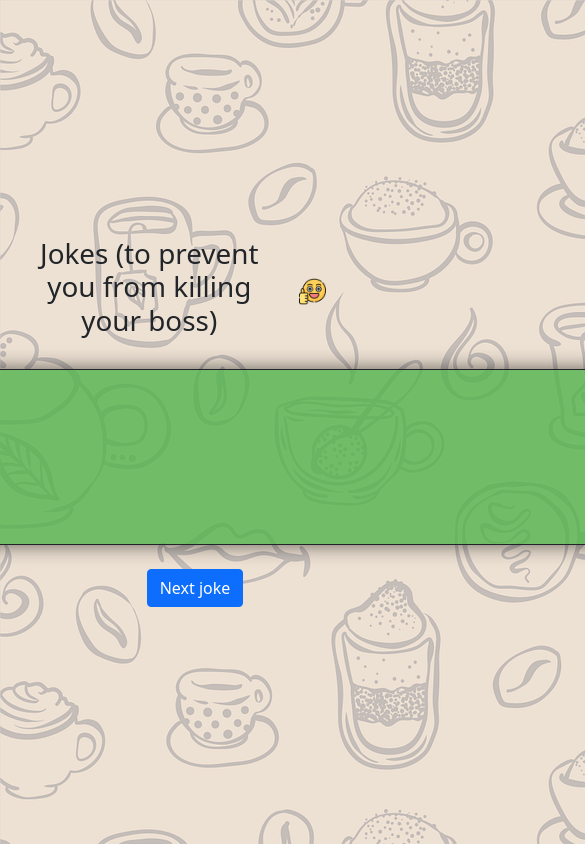
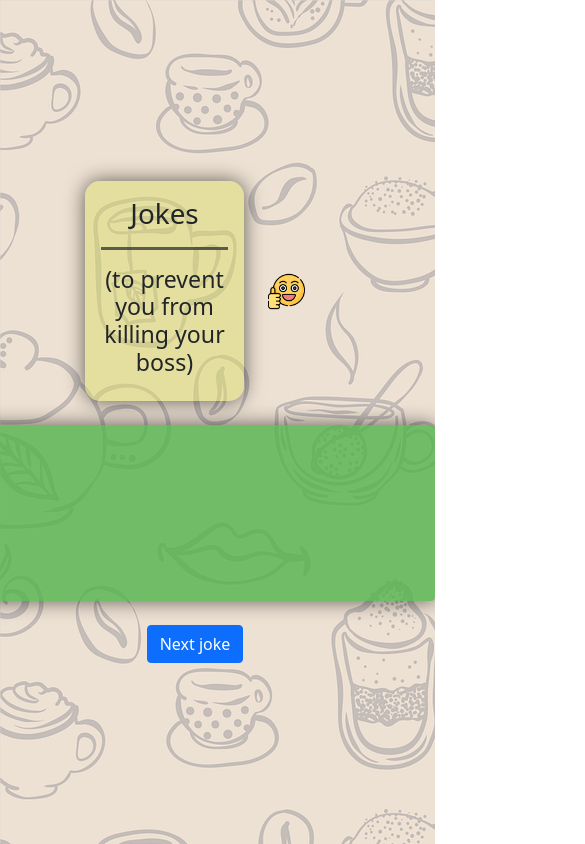
Before and after one commit to martinfrangul/acudits-generator, a website: page index.html in a window 390 px wide. Shown: the top 844 px of the page, 585 px wide, since content can reach past the window. Drawn offline with nearby package versions, Linux system fonts and the light colour scheme; no server answers.

Commit message:
Agregado responsive

```diff
--- a/index.html
+++ b/index.html
@@ -17,24 +17,25 @@
       class="container-fluid h-100 d-flex flex-column align-items-center justify-content-center"
     >
       <div class="row mx-auto d-flex flex-row align-items-center justify-content-center">
-        <div class="col-9 d-flex justify-content-end">
-          <div class="text-center">
-            <h1>Jokes (to prevent you from killing your boss)</h1>
+        <div class="col-md-5 col-lg-8 col-6 d-flex justify-content-end">
+          <div class="joke-title-container text-center p-3">
+            <h1>Jokes</h1>
+            <hr style="height:3px; opacity: 0.7">
+            <h3>(to prevent you from killing your boss)</h3>
           </div>
         </div>
-        <div class="col-3">
-          <img src="./images/sonrisa.png" alt="title-icon" style="width: 40%" />
+        <div class="col-md-3 col-lg-4 col-2">
+          <img class="title-icon" src="./images/sonrisa.png" alt="title-icon"/>
         </div>
       </div>
       <div
-        class="card row p-5 m-4 border border-dark rounded jokeBox d-flex justify-content-center align-items-center"
-        style="background-color: rgba(83, 181, 77, 0.8)"
+        class="joke-box row p-5 m-4 rounded d-flex justify-content-center align-items-center"
       >
         <div
-          class="col card-body mx-auto d-flex justify-content-center align-items-center"
+          class="col-md-6 col-lg-12 joke-text-cont mx-auto d-flex justify-content-center align-items-center"
         >
           <div class="text-center">
-            <p class="fs-4 card-text" style="color: rgb(0, 0, 0);" id="joke"></p>
+            <p class="joke-text" style="color: rgb(0, 0, 0);" id="joke"></p>
           </div>
         </div>
       </div>
--- a/index.ts
+++ b/index.ts
@@ -13,6 +13,7 @@ async function getJoke () {
         const data = await response.json();
         let jokeText = document.getElementById('joke');
         jokeText.innerText = data.joke;
+        ajustarTexto()
     } catch (error) {
         console.log('ERROR:', error);
     }
--- a/styles.css
+++ b/styles.css
@@ -3,14 +3,55 @@ body {
     max-width: 1280px;
     height: 100vh;
     background-image: url(./images/coffee-bg-trans.png);
-    background-repeat: repeat; /* Asegura que la imagen de fondo se repita */
+    background-repeat: repeat;
+}
+
+#nexJoke:hover ~ .joke-box {
+    box-shadow: 0 0 40px rgba(0, 0, 0, 0.8);
+  }
+
+.title-icon {
+  width: 30%;
+}
+
+.joke-box {
+  min-height: 11rem;
+  width: 63rem;
+  position: relative;
+  box-shadow: 0 0 20px rgba(0, 0, 0, 0.6);
+  background-color: rgba(83, 181, 77, 0.8);
 }
 
 
-.jokeBox {
-  height: 11rem;
-  width: 63rem;
-  position: relative;
-  box-shadow: 0 0 20px rgba(0, 0, 0, 0.6); /* Ajusta la sombra según sea necesario */
-  background-color: rgba(83, 181, 77, 0.8);
+.joke-text {
+    font-size: 1.5rem;
+    transition: font-size 0.2s ease;
+
 }
+.joke-title-container {
+  background-color: rgb(221, 221, 109, 0.5);
+  border-radius: 15px;
+  box-shadow: 0 0 20px rgba(0, 0, 0, 0.6);
+
+}
+
+@media (max-width: 980px) {
+  .joke-box {
+    width: 30rem;
+  }
+
+  .title-icon {
+    width: 100%;
+  }
+
+}
+
+@media (max-width: 768px) {
+  .title-icon {
+    width: 100%;
+  }
+
+  .joke-box {
+    width: 30rem;
+  }
+}
```
Also changed, not shown: build/index.js.
